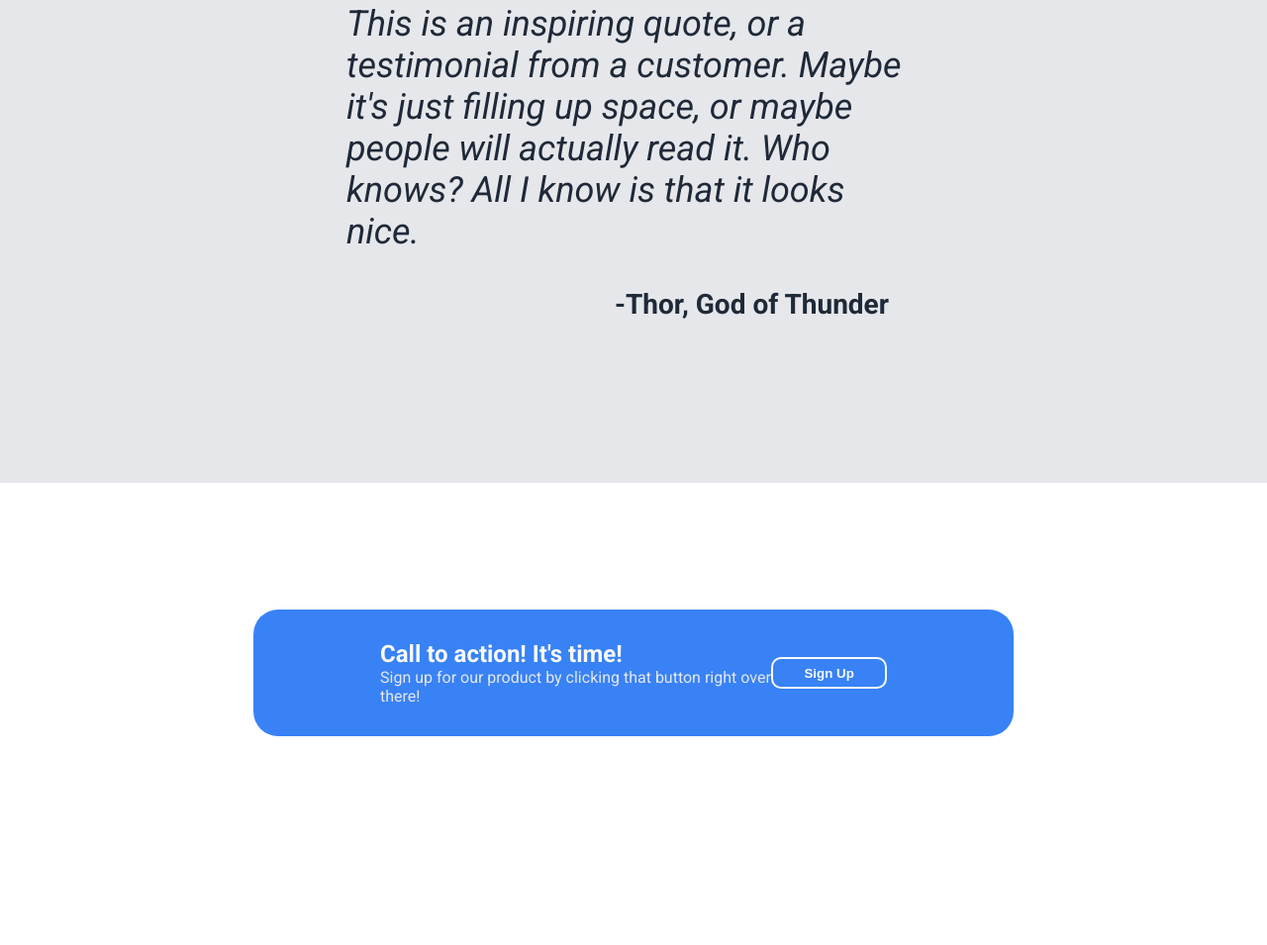
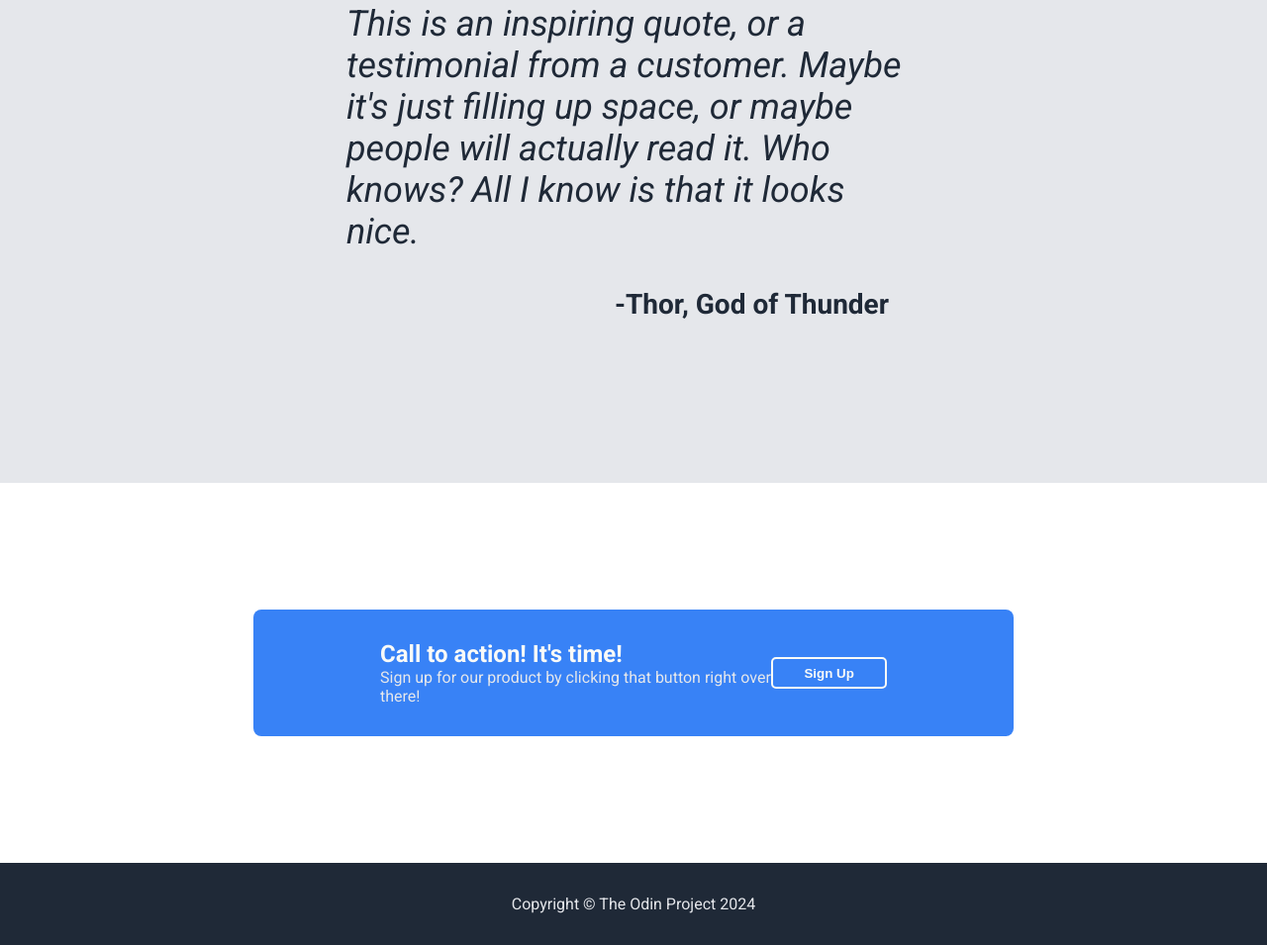
Before and after one commit to DAlexFunk/odin-landing-page, a plain HTML site: page index.html in a window 1280 px wide. Shown: the part 1131-2086 px from the top of the page at 99% size. Before the commit the page ends 2003 px from the top, so only its background shows below. Drawn offline with Linux system fonts and the light colour scheme.

Commit message:
Finshed footer and made minor adjustments
adjusted the border radius for some items to look less round and more rectangular

```diff
--- a/index.html
+++ b/index.html
@@ -65,6 +65,6 @@
             </div>
         </div>
 
-        <div class="footer"></div>
+        <div class="footer">Copyright © The Odin Project 2024</div>
     </body>
 </html>
--- a/styles.css
+++ b/styles.css
@@ -81,7 +81,7 @@ body {
     height: 300px;
     width: auto;
     border: 3px solid #f9faf8;
-    border-radius: 25px;
+    border-radius: 8px;
 }
 
 .info {
@@ -122,7 +122,7 @@ body {
     height: 150px;
     width: 150px;
     border: 2px solid #1f2937;
-    border-radius: 25px;
+    border-radius: 8px;
     justify-content: center;
     align-items: center;
 }
@@ -167,7 +167,7 @@ body {
     height: 128px;
     padding: 32px 128px;
     background-color: #3882f6;
-    border-radius: 25px;
+    border-radius: 8px;
     justify-content: space-between;
     align-items: center;
 }
@@ -188,6 +188,16 @@ body {
     background-color: #3882f6;
     color: #f9faf8;
     border: 2px solid #f9faf8;
-    border-radius: 10px;
+    border-radius: 5px;
     font-weight: bold;
 }
+
+
+.footer {
+    display: flex;
+    color: #e5e7eb;
+    padding: 32px;
+    background-color: #1f2937;
+    justify-content: center;
+    align-items: center;
+}
```
